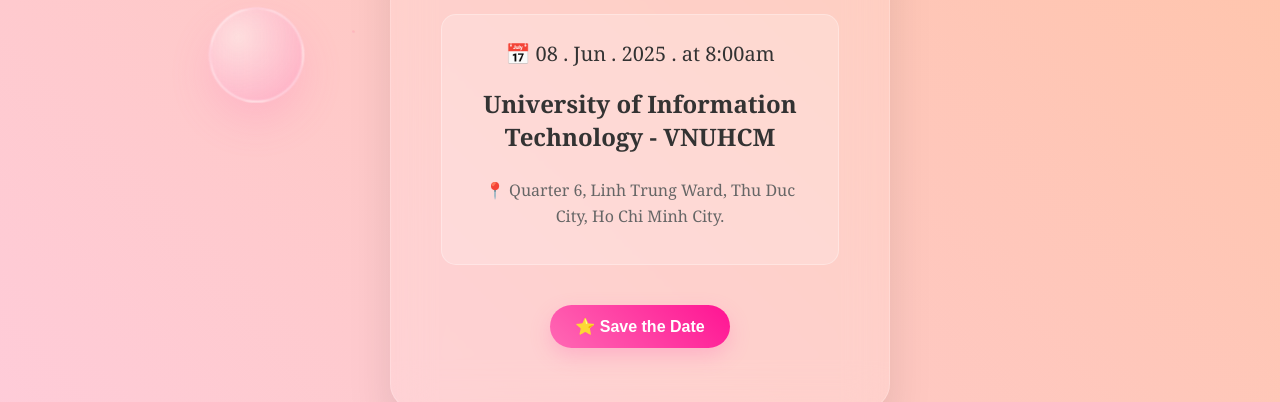
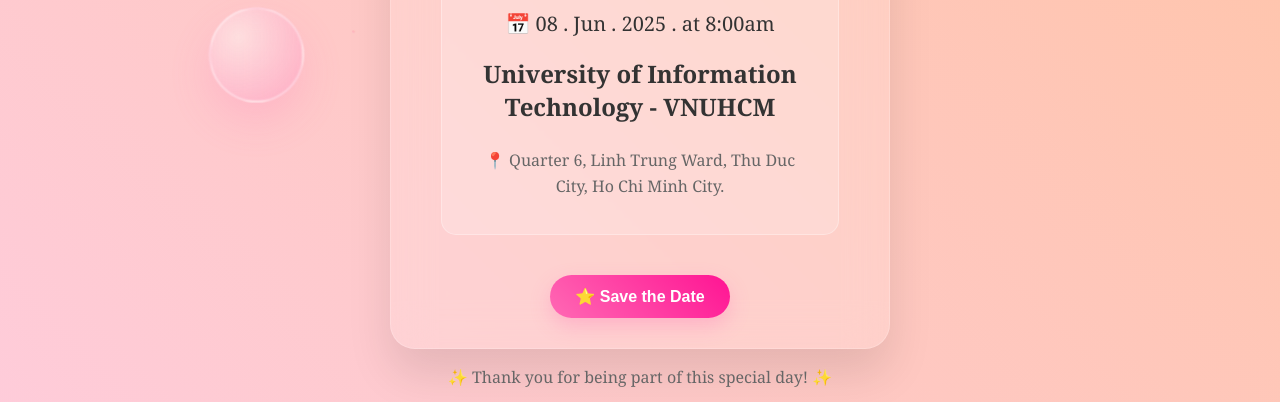
Before and after one commit to 4ursmile/invitations, a plain HTML site: page graduation/index.html in a window 1280 px wide. Shown: the part 511-913 px from the top of the page. Drawn offline with Linux system fonts and the light colour scheme.

Commit message:
fix link

```diff
--- a/graduation/styles.css
+++ b/graduation/styles.css
@@ -223,6 +223,7 @@
 
 .container {
     display: flex;
+    flex-direction: column;
     justify-content: center;
     align-items: center;
     min-height: 100vh;
@@ -236,7 +237,7 @@
     backdrop-filter: blur(20px);
     border: 1px solid rgba(255, 255, 255, 0.2);
     border-radius: 25px;
-    padding: 60px 50px;
+    padding: 30px 50px;
     max-width: 500px;
     width: 100%;
     text-align: center;
```
Also changed, not shown: graduation/index.html (+2 -1 lines).
